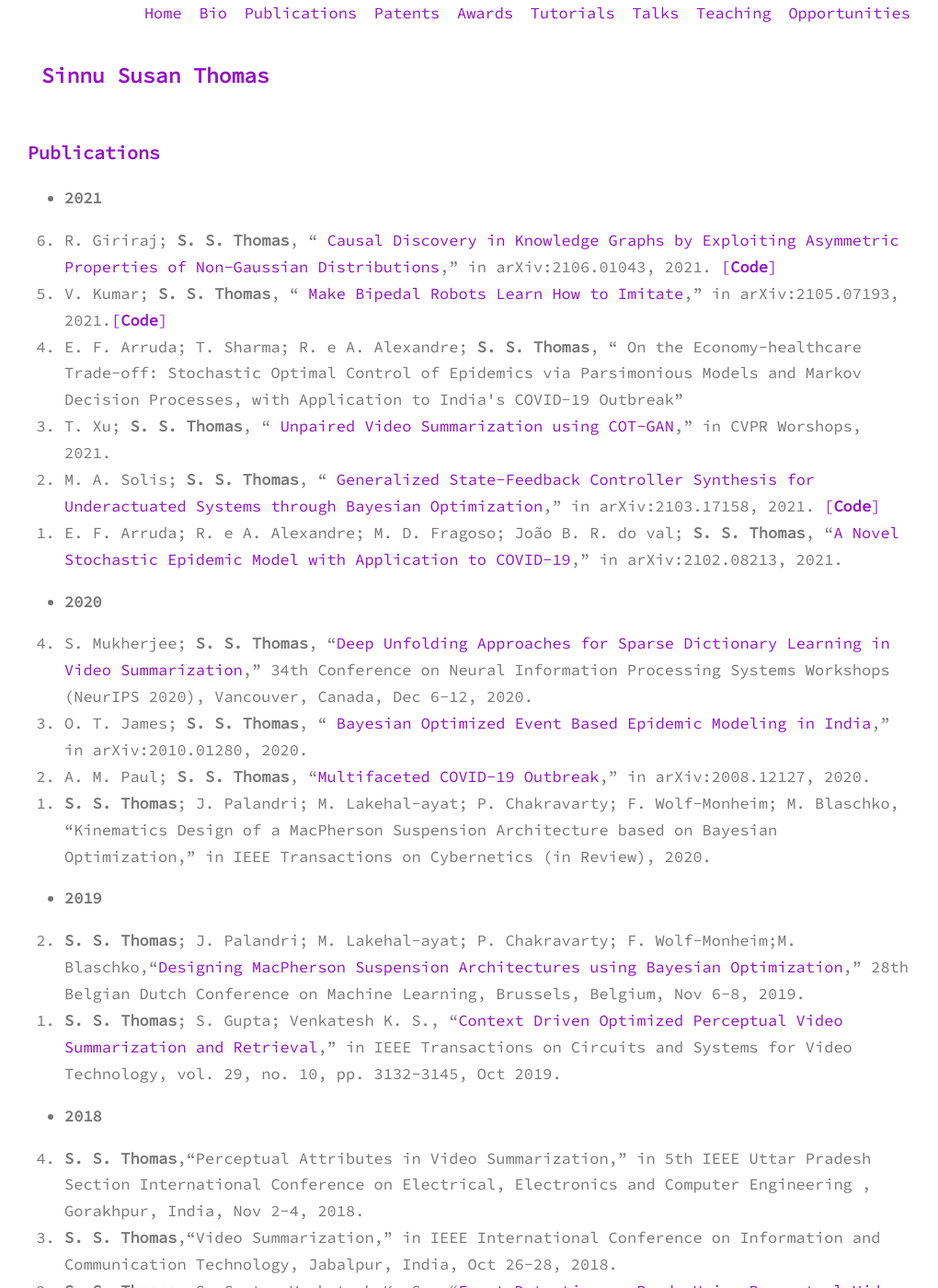
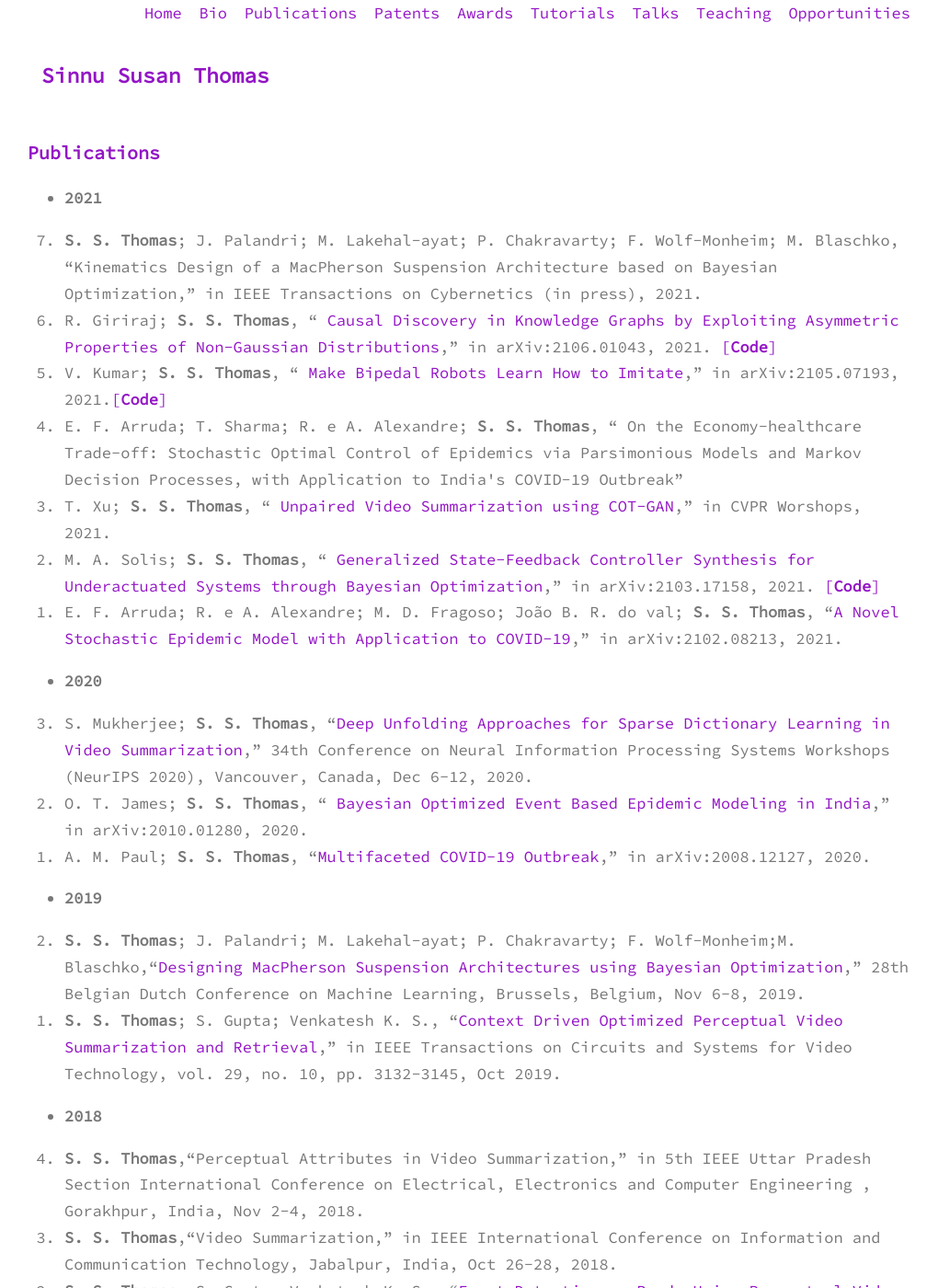
Before and after one commit to sinnuthomas/sinnuthomas.github.io, a Jekyll site: the page built from publications.md, in a window 1280 px wide and 1400 px high. Shown: the whole window at 92% size, without its empty margins (130-1150 px from the left). Built offline with Jekyll 4.4.1, drawn with Linux system fonts in a browser that asks for light colours; some of the changed lines change nothing that is shown.

Commit message:
Update publications.md

```diff
--- a/publications.md
+++ b/publications.md
@@ -6,6 +6,7 @@ permalink: /publications/
 
 * **2021**
 <ol reversed>
+  <li><b>S. S. Thomas</b>; J. Palandri; M. Lakehal-ayat; P. Chakravarty; F. Wolf-Monheim; M. Blaschko, “Kinematics Design of a MacPherson Suspension Architecture based on Bayesian Optimization,” in IEEE Transactions on Cybernetics (in press), 2021.</li>
   <li>R. Giriraj; <b>S. S. Thomas</b>, “ <a href="https://arxiv.org/abs/2106.01043">Causal Discovery in Knowledge Graphs by Exploiting Asymmetric Properties of Non-Gaussian Distributions</a>,” in arXiv:2106.01043, 2021. <a href="https://www.github.com/rohangiriraj/CausalKG">[<b>Code</b>]</a></li>
   <li>V. Kumar; <b>S. S. Thomas</b>, “ <a href="https://arxiv.org/abs/2105.07193">Make Bipedal Robots Learn How to Imitate</a>,” in arXiv:2105.07193, 2021.<a href="https://github.com/8-vishal/Imitation-Learning-in-bipedal-robots">[<b>Code</b>]</a></li>
   <li>E. F. Arruda; T. Sharma; R. e A. Alexandre; <b>S. S. Thomas</b>, “ On the Economy-healthcare Trade-off: Stochastic Optimal Control of Epidemics via Parsimonious Models and Markov Decision Processes, with Application to India's COVID-19 Outbreak” </li>
@@ -19,8 +20,7 @@ permalink: /publications/
   <li>S. Mukherjee; <b>S. S. Thomas</b>, “<a href="https://wimlworkshop.org/neurips2020/program/">Deep Unfolding Approaches for Sparse Dictionary Learning in Video Summarization</a>,” 34th Conference on Neural Information Processing Systems Workshops (NeurIPS 2020), Vancouver, Canada, Dec 6-12, 2020. </li>
   <li>O. T. James; <b>S. S. Thomas</b>, “ <a href="https://arxiv.org/abs/2010.01280">Bayesian Optimized Event Based Epidemic Modeling in India</a>,” in arXiv:2010.01280, 2020.</li>
   <li>A. M. Paul; <b>S. S. Thomas</b>, “<a href="https://arxiv.org/abs/2008.12127">Multifaceted COVID-19 Outbreak</a>,” in arXiv:2008.12127, 2020.</li>
-  <li><b>S. S. Thomas</b>; J. Palandri; M. Lakehal-ayat; P. Chakravarty; F. Wolf-Monheim; M. Blaschko, “Kinematics Design of a MacPherson Suspension Architecture based on Bayesian Optimization,” in IEEE Transactions on Cybernetics (in Review), 2020.</li>
-</ol>
+  </ol>
 
   * **2019**
 <ol reversed>
```
